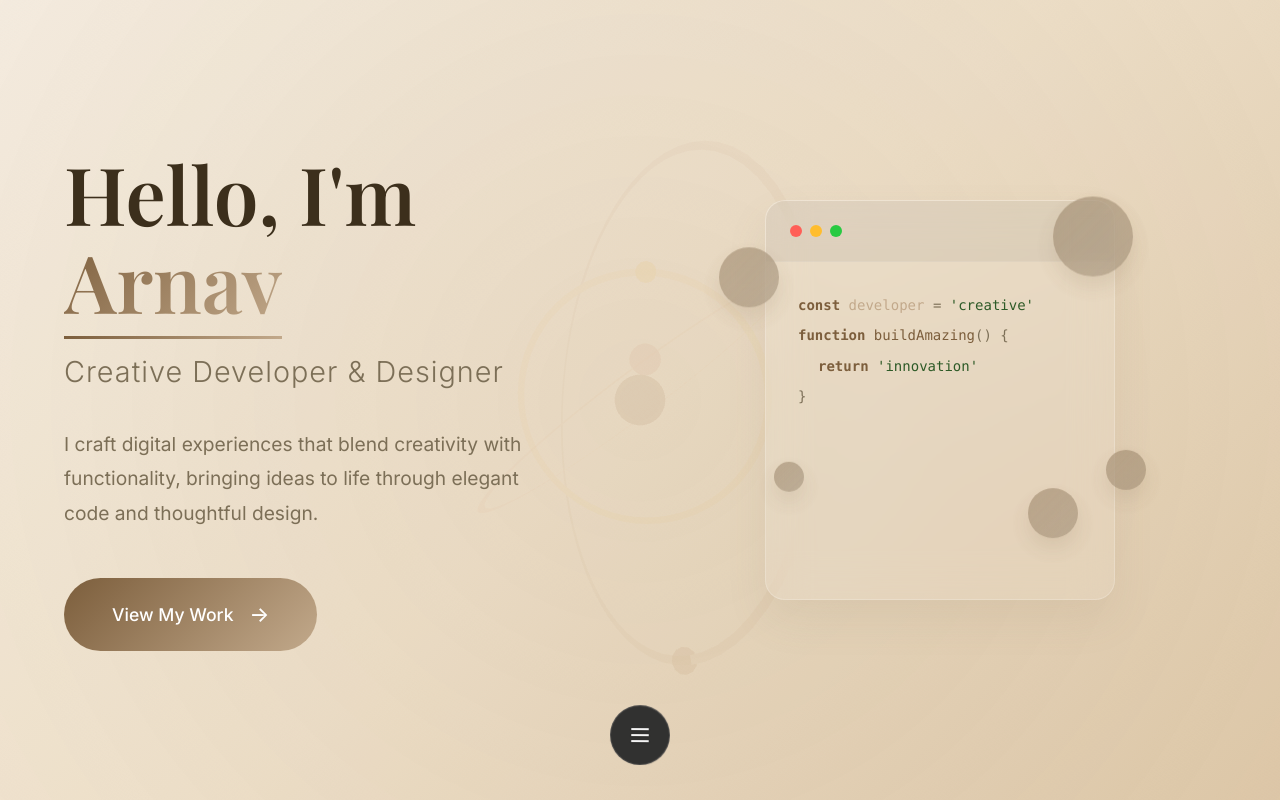
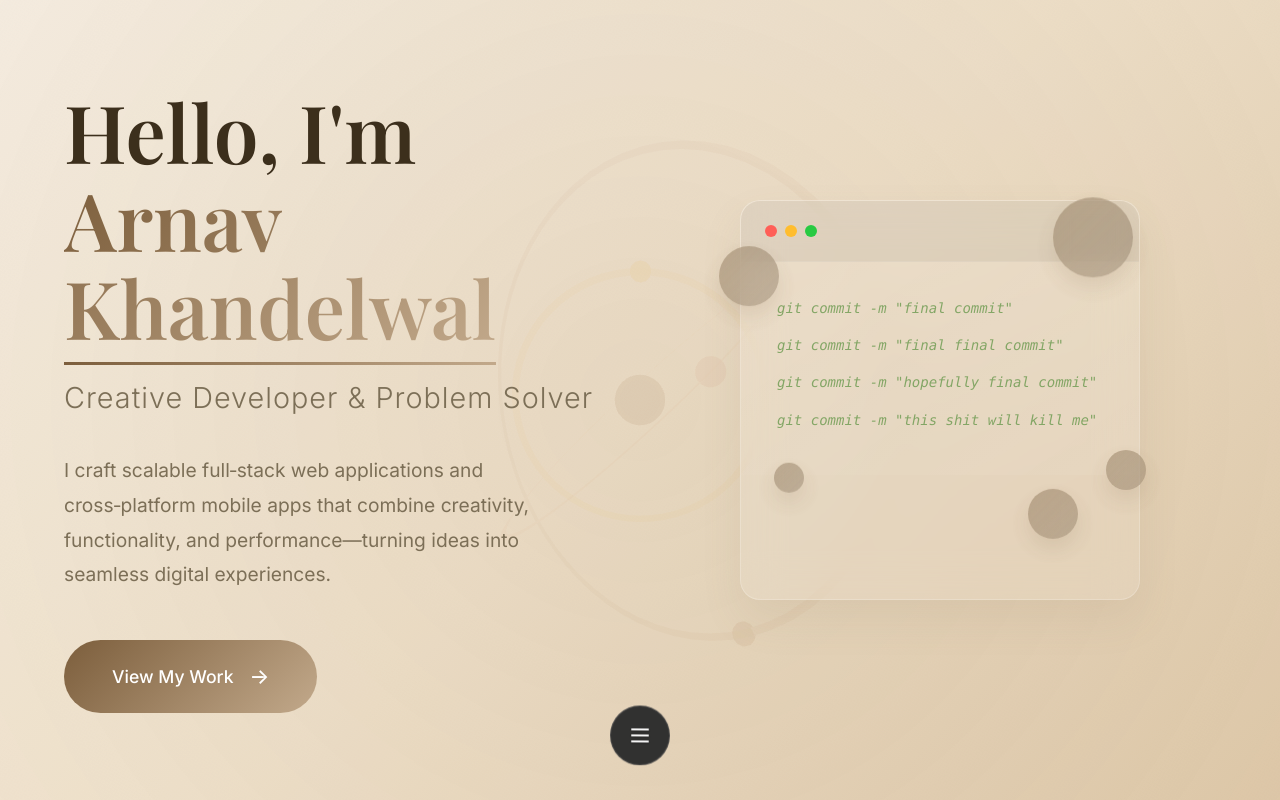
Before and after one commit to arnav-khandelwal/portfolio, a React (Vite) app: page / in a window 1280 px wide. Shown: the top 800 px of the page. Built offline with nearby package versions, Linux system fonts and the light colour scheme.

Commit message:
all data added except for projects

```diff
--- a/src/components/Contact/Contact.jsx
+++ b/src/components/Contact/Contact.jsx
@@ -2,7 +2,8 @@ import React, { useEffect, useRef, useState } from 'react';
 import { gsap } from 'gsap';
 import { ScrollTrigger } from 'gsap/ScrollTrigger';
 import { MdEmail, MdPhone, MdLocationOn } from 'react-icons/md';
-import { FaLinkedin, FaGithub, FaTwitter } from 'react-icons/fa';
+import { FaLinkedin, FaGithub, FaInstagram } from 'react-icons/fa';
+import { SiLeetcode } from 'react-icons/si';
 import './Contact.scss';
 
 gsap.registerPlugin(ScrollTrigger);
@@ -152,37 +153,41 @@ const Contact = () => {
               <MdEmail className="contact__info-icon" />
               <div>
                 <h4>Email</h4>
-                <p>your.email@example.com</p>
+                <p>arnav181104@gmail.com</p>
               </div>
             </div>
             <div className="contact__info-item">
               <MdPhone className="contact__info-icon" />
               <div>
                 <h4>Phone</h4>
-                <p>+1 (555) 123-4567</p>
+                <p>+91 (704) 227-3876</p>
               </div>
             </div>
             <div className="contact__info-item">
               <MdLocationOn className="contact__info-icon" />
               <div>
                 <h4>Location</h4>
-                <p>City, Country</p>
+                <p>Delhi, India</p>
               </div>
             </div>
             <div className="contact__social">
               <h4>Follow Me</h4>
               <div className="contact__social-links">
-                <a href="#" className="contact__social-link">
+                <a href="https://www.linkedin.com/in/arnav-khandelwal-7a0aa2278/" className="contact__social-link" target='_blank'>
                   <FaLinkedin className="contact__social-icon" />
                   LinkedIn
                 </a>
-                <a href="#" className="contact__social-link">
+                <a href="https://github.com/arnav-khandelwal" className="contact__social-link" target='_blank'>
                   <FaGithub className="contact__social-icon" />
                   GitHub
                 </a>
-                <a href="#" className="contact__social-link">
-                  <FaTwitter className="contact__social-icon" />
-                  Twitter
+                <a href="https://www.instagram.com/_okayarnav_/" className="contact__social-link" target='_blank'>
+                  <FaInstagram className="contact__social-icon" />
+                  Instagram
+                </a>
+                <a href="https://leetcode.com/u/arnav-khandelwal/" className="contact__social-link" target='_blank'>
+                  <SiLeetcode className="contact__social-icon" />
+                  LeetCode
                 </a>
               </div>
             </div>
--- a/src/components/Footer/Footer.jsx
+++ b/src/components/Footer/Footer.jsx
@@ -38,15 +38,15 @@ const Footer = () => {
         <div ref={contentRef} className="footer__content">
           <div className="footer__top">
             <div className="footer__brand">
-              <h3>Portfolio</h3>
-              <p>Creating digital experiences with passion and precision.</p>
+              <h3>Arnav Khandelwal's Portfolio</h3>
+              <p>Made with unhealthy amounts of coffee and way too many commits.</p>
             </div>
             <button className="footer__scroll-top" onClick={scrollToTop}>
               ↑ Back to Top
             </button>
           </div>
           <div className="footer__bottom">
-            <p>&copy; 2025 Arnav Khandelwal. All rights reserved.</p>
+            <p>&copy; 2025 Arnav Khandelwal. <br /> → If you’re a recruiter and reading this, please hire me :D</p>
             <div className="footer__links">
               <a href="#about">About</a>
               <a href="#skills">Skills</a>
--- a/src/components/Hero/Hero.jsx
+++ b/src/components/Hero/Hero.jsx
@@ -240,12 +240,13 @@ const Hero = () => {
         <div className="hero__wrapper">
           <div ref={heroRef} className="hero__content">
             <h1 ref={titleRef} className="hero__title">
-              Hello, I'm <span>Arnav</span>
+              Hello, I'm <span>Arnav Khandelwal</span>
             </h1>
-            <h2 ref={subtitleRef} className="hero__subtitle">Creative Developer & Designer</h2>
+            <h2 ref={subtitleRef} className="hero__subtitle">Creative Developer & Problem Solver</h2>
             <p ref={descriptionRef} className="hero__description">
-              I craft digital experiences that blend creativity with functionality,
-              bringing ideas to life through elegant code and thoughtful design.
+              I craft scalable full‑stack web applications and cross‑platform mobile apps that combine creativity,
+              functionality, and performance—turning ideas into seamless digital experiences.
+
             </p>
             <button ref={ctaRef} className="hero__cta" onClick={handleScrollToProjects}>
               View My Work
@@ -262,23 +263,16 @@ const Hero = () => {
               </div>
               <div className="hero__card-content">
                 <div className="hero__code-line">
-                  <span className="hero__code-keyword">const</span>
-                  <span className="hero__code-variable"> developer</span>
-                  <span className="hero__code-operator"> = </span>
-                  <span className="hero__code-string">'creative'</span>
+                  <span className="hero__code-comment">git commit -m "final commit"</span>
                 </div>
                 <div className="hero__code-line">
-                  <span className="hero__code-keyword">function</span>
-                  <span className="hero__code-function"> buildAmazing</span>
-                  <span className="hero__code-bracket">()</span>
-                  <span className="hero__code-bracket"> {'{'}</span>
-                </div>
-                <div className="hero__code-line hero__code-line--indent">
-                  <span className="hero__code-keyword">return</span>
-                  <span className="hero__code-string"> 'innovation'</span>
+                  <span className="hero__code-comment">git commit -m "final final commit"</span>
                 </div>
                 <div className="hero__code-line">
-                  <span className="hero__code-bracket">{'}'}</span>
+                  <span className="hero__code-comment">git commit -m "hopefully final commit"</span>
+                </div>
+                <div className="hero__code-line">
+                  <span className="hero__code-comment">git commit -m "this shit will kill me"</span>
                 </div>
               </div>
             </div>
--- a/src/components/Hero/Hero.scss
+++ b/src/components/Hero/Hero.scss
@@ -151,7 +151,7 @@
 
   &__card {
     position: relative;
-    width: 350px;
+    width: 400px;
     height: 400px;
     background: rgba(255, 255, 255, 0.1);
     backdrop-filter: blur(20px);
@@ -200,14 +200,42 @@
     padding: $spacing-lg;
     font-family: 'Monaco', 'Menlo', 'Ubuntu Mono', monospace;
     font-size: 14px;
-    line-height: 1.6;
+    line-height: 1.8;
+    background: linear-gradient(145deg, rgba(255, 255, 255, 0.02), rgba(255, 255, 255, 0.05));
+    position: relative;
+
   }
 
   &__code-line {
     margin-bottom: 8px;
+    padding: 2px 4px;
+    border-radius: 3px;
+    transition: all 0.2s ease;
+    position: relative;
+
+    &:hover {
+      background: rgba(139, 115, 85, 0.05);
+      transform: translateX(2px);
+    }
 
     &--indent {
       margin-left: 20px;
+    }
+
+    &::before {
+      content: '';
+      position: absolute;
+      left: -8px;
+      top: 50%;
+      transform: translateY(-50%);
+      width: 2px;
+      height: 0;
+      background: linear-gradient(135deg, $accent-brown, $dark-beige);
+      transition: height 0.3s ease;
+    }
+
+    &:hover::before {
+      height: 80%;
     }
   }
 
@@ -235,6 +263,34 @@
 
   &__code-bracket {
     color: $text-light;
+  }
+
+  &__code-comment {
+    color: #6a994e;
+    font-style: italic;
+    opacity: 0.8;
+    font-weight: 400;
+    position: relative;
+
+    &::before {
+      content: '';
+      position: absolute;
+      left: 0;
+      top: 0;
+      width: 0;
+      height: 100%;
+      background: rgba(106, 153, 78, 0.1);
+      transition: width 0.3s ease;
+    }
+
+    &:hover {
+      opacity: 1;
+      color: #588c3e;
+
+      &::before {
+        width: 100%;
+      }
+    }
   }
 
   &__orbs {
@@ -310,6 +366,17 @@
   }
 }
 
+@keyframes pulse {
+  0%, 100% {
+    opacity: 1;
+    transform: scale(1);
+  }
+  50% {
+    opacity: 0.5;
+    transform: scale(1.2);
+  }
+}
+
 @media (max-width: 1024px) {
   .hero {
     &__wrapper {
@@ -359,26 +426,36 @@
       &--1 {
         width: 40px;
         height: 40px;
+        top: 15%;
+        left: 5%;
       }
 
       &--2 {
         width: 30px;
         height: 30px;
+        top: 12%;
+        right: 8%;
       }
 
       &--3 {
         width: 50px;
         height: 50px;
+        top: 8%;
+        right: 10%;
       }
 
       &--4 {
         width: 25px;
         height: 25px;
+        bottom: 25%;
+        left: 8%;
       }
 
       &--5 {
         width: 35px;
         height: 35px;
+        bottom: 15%;
+        right: 12%;
       }
     }
 
--- a/src/components/Skills/Skills.jsx
+++ b/src/components/Skills/Skills.jsx
@@ -2,14 +2,19 @@ import React, { useEffect, useRef } from 'react';
 import { gsap } from 'gsap';
 import { ScrollTrigger } from 'gsap/ScrollTrigger';
 import {
-  SiJavascript,
   SiReact,
-  SiTypescript,
   SiNodedotjs,
   SiSass,
-  SiPython,
   SiGit,
-  SiFigma
+  SiFigma,
+  SiFlutter,
+  SiDart,
+  SiCplusplus,
+  SiPhp,
+  SiMongodb,
+  SiPostgresql,
+  SiFirebase,
+  SiSwift,
 } from 'react-icons/si';
 import './Skills.scss';
 
@@ -21,15 +26,19 @@ const Skills = () => {
   const skillsRef = useRef(null);
 
   const skills = [
-    { name: 'JavaScript', level: 90, icon: SiJavascript, color: '#F7DF1E' },
-    { name: 'React', level: 85, icon: SiReact, color: '#61DAFB' },
-    { name: 'TypeScript', level: 80, icon: SiTypescript, color: '#3178C6' },
-    { name: 'Node.js', level: 75, icon: SiNodedotjs, color: '#339933' },
-    { name: 'CSS/SCSS', level: 90, icon: SiSass, color: '#CC6699' },
-    { name: 'Python', level: 70, icon: SiPython, color: '#3776AB' },
-    { name: 'Git', level: 85, icon: SiGit, color: '#F05032' },
-    { name: 'UI/UX Design', level: 75, icon: SiFigma, color: '#F24E1E' }
-  ];
+  { name: 'React', level: 90, icon: SiReact, color: '#61DAFB' },        // Widely used frontend framework
+  { name: 'Node.js', level: 85, icon: SiNodedotjs, color: '#339933' },  // Backend industry standard with JS
+  { name: 'Swift (Learning)', level: 50, icon: SiSwift, color: '#FA7343' }, // Niche, for iOS-specific dev
+  { name: 'Flutter', level: 80, icon: SiFlutter, color: '#02569B' },    // Growing cross-platform mobile dev
+  { name: 'Dart', level: 80, icon: SiDart, color: '#0175C2' },          // Needed for Flutter
+  { name: 'MongoDB', level: 80, icon: SiMongodb, color: '#47A248' },    // Popular NoSQL database
+  { name: 'Git', level: 95, icon: SiGit, color: '#F05032' },            // Essential for version control
+  { name: 'Firebase', level: 75, icon: SiFirebase, color: '#FFCA28' },  // Cloud backend & auth services
+  { name: 'CSS/SCSS', level: 95, icon: SiSass, color: '#CC6699' },      // Must-have styling skill
+  { name: 'C++', level: 90, icon: SiCplusplus, color: '#00599C' },      // Core language (DSA, system-level)
+  { name: 'PHP', level: 70, icon: SiPhp, color: '#777BB4' },            // Legacy but still used in web
+  { name: 'PostgreSQL', level: 75, icon: SiPostgresql, color: '#336791' }, // Highly in-demand SQL DB
+];
 
   useEffect(() => {
     const section = sectionRef.current;
```
Also changed, not shown: src/components/About/About.jsx (+49 -53 lines).
